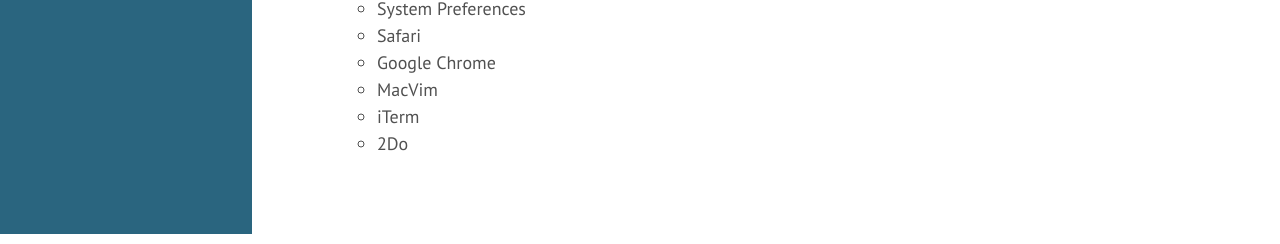
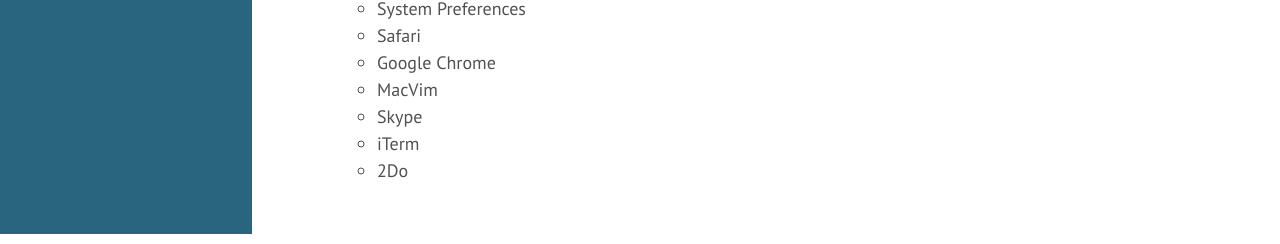
Before and after one commit to tap349/tap349.github.io, a Jekyll site: the page built from _posts/2016-10-03-macos-configuration.md, in a window 1280 px wide. Shown: the part 666-910 px from the top of the page. Built offline with Jekyll 4.4.1, drawn with Linux system fonts in a browser that asks for light colours.

Commit message:
update 2016-10-03_03:01:44

```diff
--- a/_posts/2016-10-03-macos-configuration.md
+++ b/_posts/2016-10-03-macos-configuration.md
@@ -35,5 +35,6 @@
   - Safari
   - Google Chrome
   - MacVim
+  - Skype
   - iTerm
   - 2Do
```
